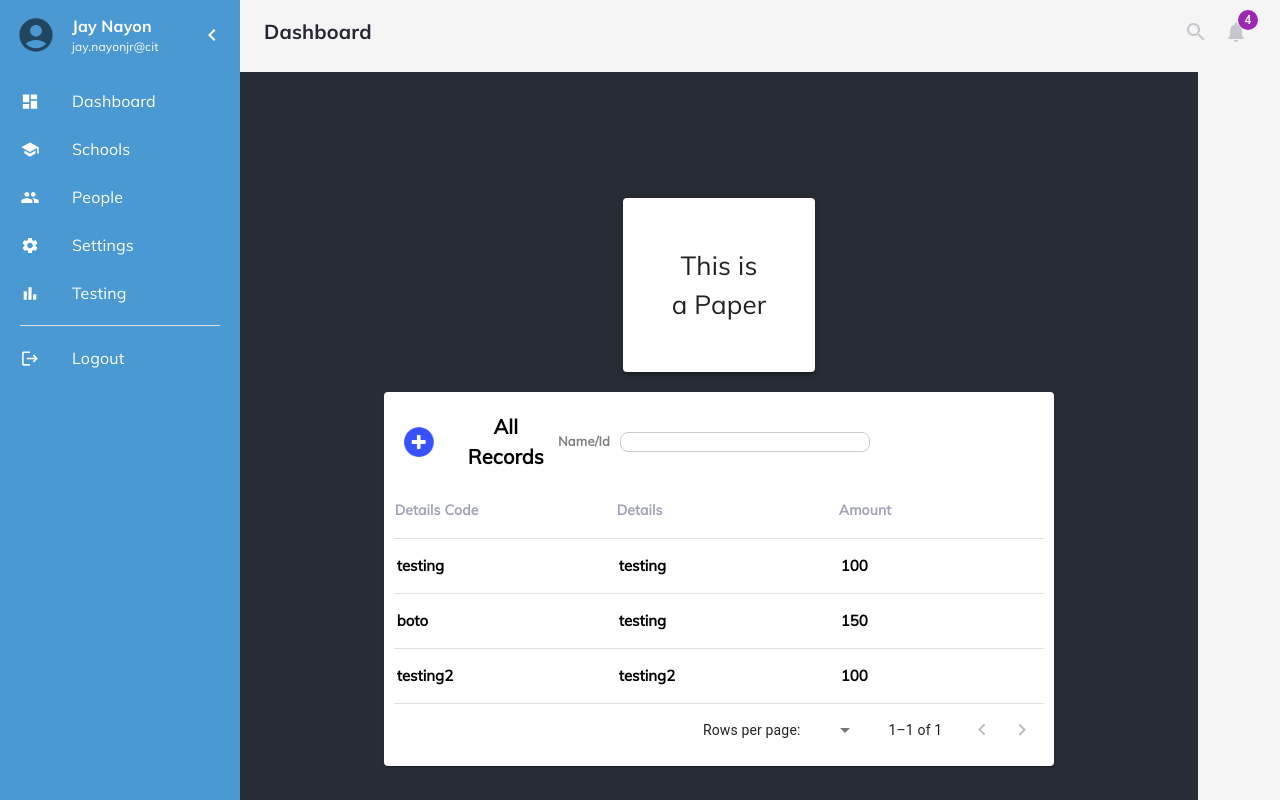
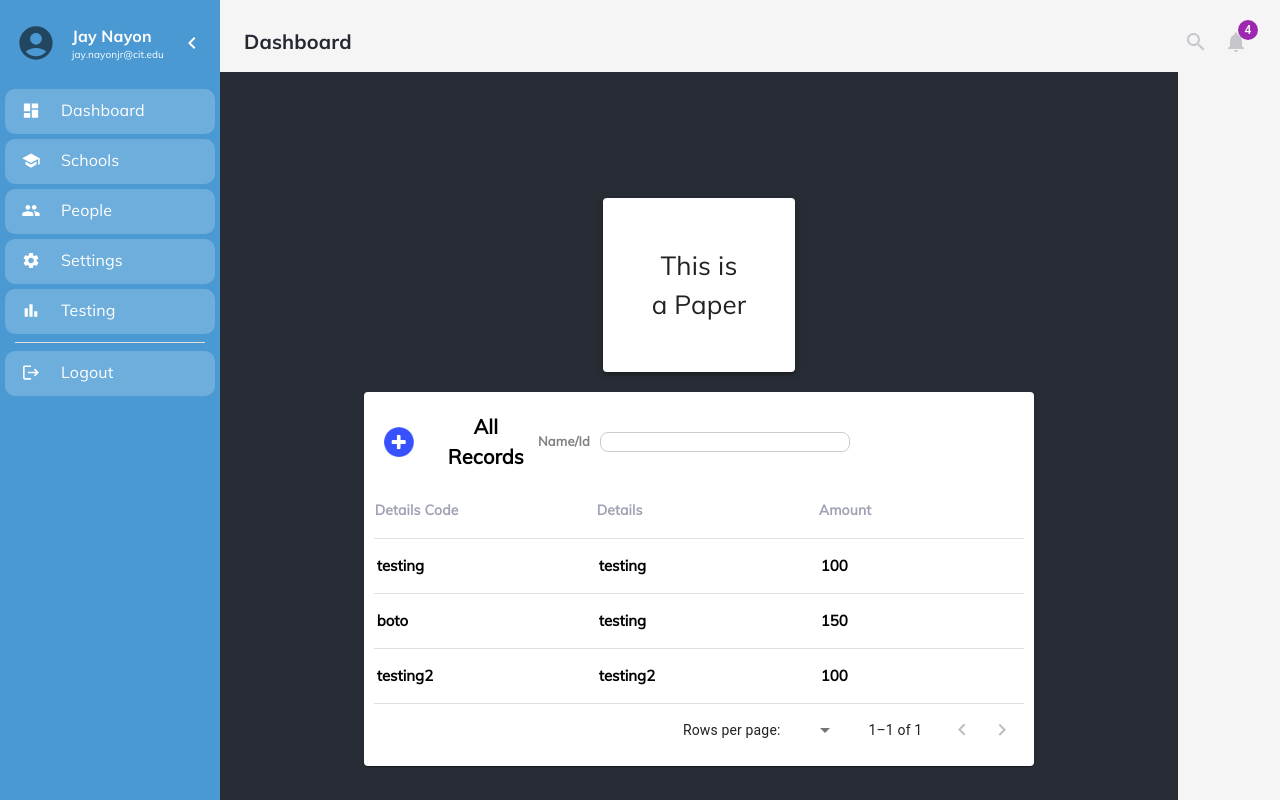
Before and after one commit to Jaynayon/princi-pal-frontend, a React (Create React App) app: page /testing in a window 1280 px wide. Both pictures are taken after a click on the button "Click to Login". Built offline with nearby package versions, Linux system fonts and the light colour scheme.

Commit message:
Add new changes Navigation

```diff
--- a/src/Components/Navigation/Navigation.js
+++ b/src/Components/Navigation/Navigation.js
@@ -19,7 +19,12 @@ import SearchIcon from '@mui/icons-material/Search';
 import { mainListItems, secondaryListItems, profileTab } from './listItems';
 
 
-const drawerWidth = 240;
+const User = {
+    name: 'Jay Nayon',
+    email: 'jay.nayonjr@cit.edu'
+}
+
+const drawerWidth = 220;
 
 const AppBar = styled(MuiAppBar, {
     shouldForwardProp: (prop) => prop !== 'open',
@@ -56,9 +61,9 @@ const Drawer = styled(MuiDrawer, { shouldForwardProp: (prop) => prop !== 'open'
                     easing: theme.transitions.easing.sharp,
                     duration: theme.transitions.duration.leavingScreen,
                 }),
-                width: theme.spacing(7),
+                width: theme.spacing(7.7),
                 [theme.breakpoints.up('sm')]: {
-                    width: theme.spacing(9),
+                    width: theme.spacing(7.7),
                 },
             }),
         },
@@ -81,7 +86,8 @@ export default function Navigation({ children }) {
                 <AppBar position="absolute" open={open}
                     sx={{
                         boxShadow: 'none',
-                        backgroundColor: 'transparent'
+                        backgroundColor: 'transparent',
+                        paddingTop: '10px'
                     }}>
                     <Toolbar
                         sx={{
@@ -142,10 +148,11 @@ export default function Navigation({ children }) {
                             alignItems: 'center',
                             justifyContent: 'space-between',
                             px: [1],
+                            paddingTop: '10px',
                             ...(!open && { visibility: 'hidden' }),
                         }}
                     >
-                        {profileTab}
+                        {profileTab(User)}
                         <IconButton
                             onClick={toggleDrawer}
                             sx={{ justifyContent: 'flex-end' }}
@@ -155,7 +162,7 @@ export default function Navigation({ children }) {
                     </Toolbar>
                     <List component="nav">
                         {mainListItems}
-                        <Divider sx={{ my: 1, bgcolor: 'white', marginRight: '20px', marginLeft: '20px' }} />
+                        <Divider sx={{ my: 1, bgcolor: 'white', marginRight: '15px', marginLeft: '15px' }} />
                         {secondaryListItems}
                     </List>
                 </Drawer>
--- a/src/Components/Navigation/listItems.js
+++ b/src/Components/Navigation/listItems.js
@@ -16,7 +16,6 @@ const styles = {
         color: 'white',
         fontSize: '19px',
         width: '50%',
-        //backgroundColor: 'white'
     },
     typography: {
         fontFamily: 'Mulish-Regular',
@@ -24,6 +23,19 @@ const styles = {
     },
     primary: {
         fontFamily: 'Mulish-Bold'
+    },
+    button: {
+        "&.Mui-selected": {
+            backgroundColor: 'rgba(255, 255, 255, 0.2)', // Change to desired highlight color
+            borderRadius: '10px',
+        },
+        "& .MuiTouchRipple-root": {
+            color: 'white'
+        },
+        marginRight: '5px',
+        marginLeft: '5px',
+        paddingTop: '5px',
+        marginTop: '5px',
     }
 }
 
@@ -31,16 +43,9 @@ function iterateItems() {
     const list = ['dashboard', 'schools', 'people', 'settings', 'testing'];
 
     return list.map((item, index) => (
-        <ListItemButton key={index} component={Link} to={`/${item}`}
-            sx={{
-                /*"&.Mui-selected": {
-                    backgroundColor: 'green', // Change to desired highlight color
-                },*/
-                "& .MuiTouchRipple-root": {
-                    color: 'white'
-                },
-            }}>
-            <ListItemIcon>
+        <ListItemButton key={index} component={Link} to={`/${item}`} selected={true}
+            sx={styles.button}>
+            <ListItemIcon sx={{ width: 'auto', minWidth: '40px' }}>
                 {index === 0 ? <DashboardIcon sx={styles.icon} /> :
                     index === 1 ? <SchoolIcon sx={styles.icon} /> :
                         index === 2 ? <PeopleIcon sx={styles.icon} /> :
@@ -48,10 +53,11 @@ function iterateItems() {
                                 <BarChartIcon sx={styles.icon} />}
             </ListItemIcon>
             <ListItemText
-                //sx={{ backgroundColor: 'green' }}
-                primary={item.charAt(0).toUpperCase() + item.slice(1)} // Capitalize first letter
+                primary={item.charAt(0).toUpperCase() + item.slice(1)}
                 primaryTypographyProps={styles.typography}
             />
+
+
         </ListItemButton>
     ));
 }
@@ -63,8 +69,8 @@ export const mainListItems = (
 
 export const secondaryListItems = (
     <React.Fragment>
-        <ListItemButton>
-            <ListItemIcon>
+        <ListItemButton sx={styles.button} selected={true}>
+            <ListItemIcon sx={{ minWidth: '40px' }}>
                 <LogoutIcon sx={styles.icon} />
             </ListItemIcon>
             <ListItemText primary="Logout"
@@ -73,15 +79,32 @@ export const secondaryListItems = (
     </React.Fragment>
 );
 
-export const profileTab = (
+export const profileTab = ({ name, email }) => {
+    const adjustSecondaryTypography = () => {
+        // Define a threshold length for email after which font size will be reduced
+        const thresholdLength = 15;
+
+        // Check if email length exceeds the threshold
+        if (email.length > thresholdLength) {
+            return { ...styles.typography, fontSize: 10 }; // Adjust font size if email is too long
+        }
+
+        return { ...styles.typography, fontSize: 12 }; // Use default font size
+    };
+
+    return (
         <React.Fragment>
             <ListItemButton sx={{ marginLeft: '-8px' }}>
                 <ListItemIcon>
                     <AccountCircleIcon sx={{ fontSize: 40 }} />
                 </ListItemIcon>
-            <ListItemText primary="Jay Nayon" secondary='jay.nayonjr@cit'
+                <ListItemText
+                    primary={name}
+                    secondary={email}
                     primaryTypographyProps={{ fontFamily: 'Mulish-Bold', color: 'white' }}
-                secondaryTypographyProps={{ ...styles.typography, fontSize: 12 }} />
+                    secondaryTypographyProps={adjustSecondaryTypography()} // Call the adjustSecondaryTypography function
+                />
             </ListItemButton>
         </React.Fragment>
-)
+    );
+};
```
Lines whose indentation alone changed are shown as unchanged.
